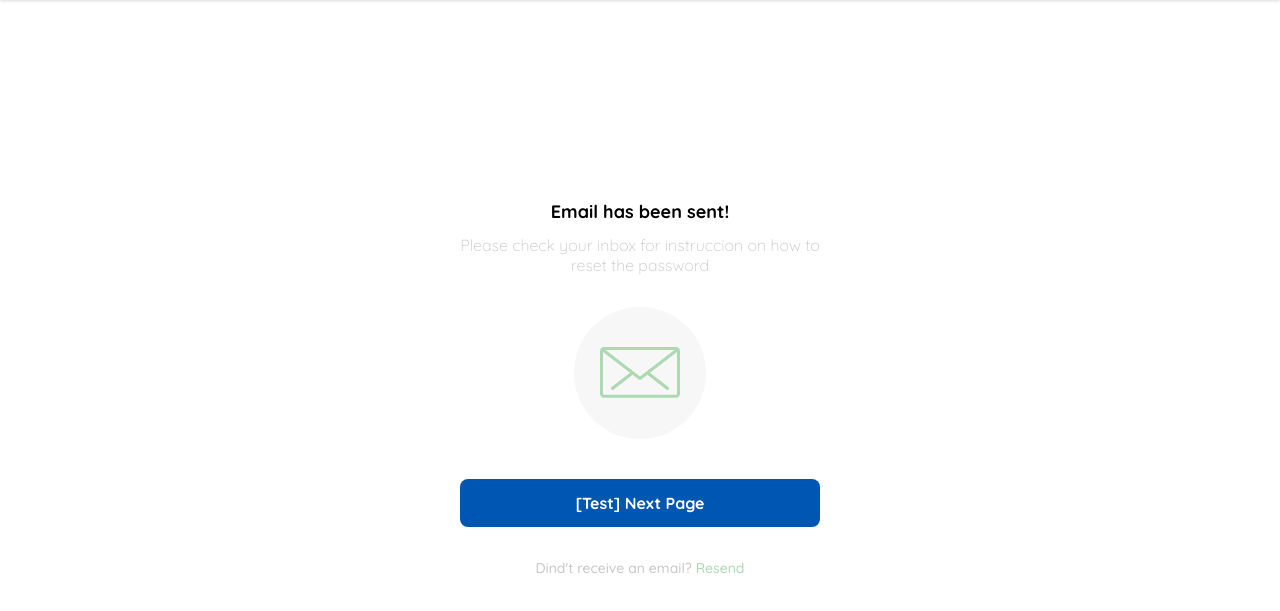
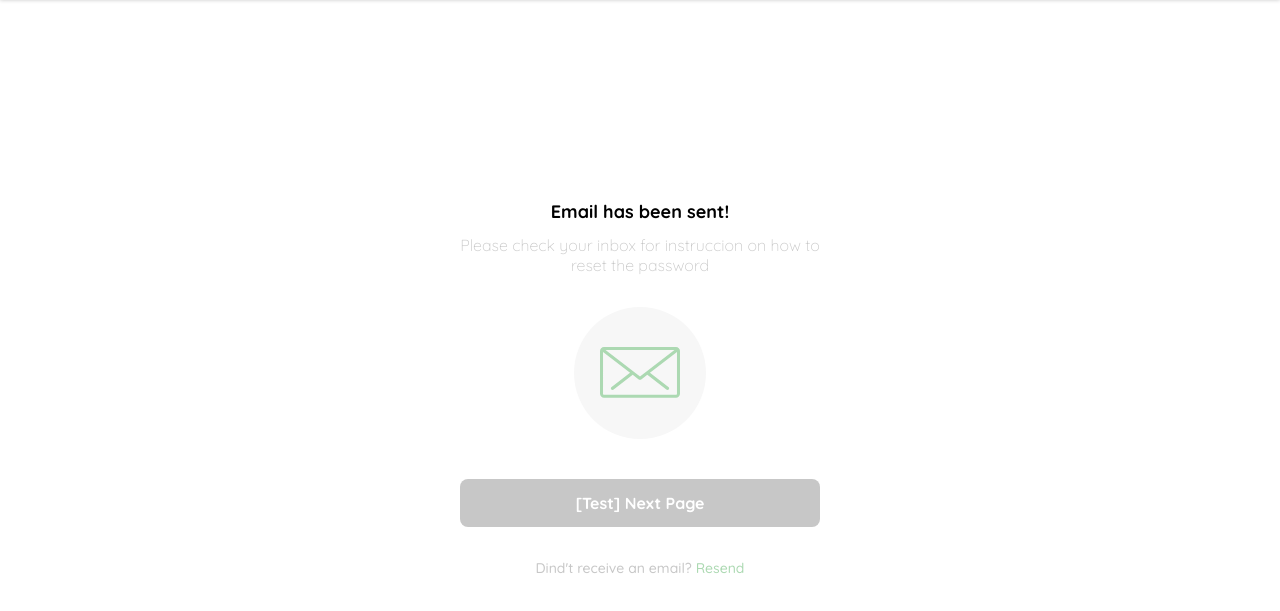
Before and after one commit to JsNcAr/StorePageTest, a plain HTML site: page email.html in a window 1280 px wide. In both pictures the pointer is over the link 640 px from the left and 565 px from the top of the page. Shown: the part 63-674 px from the top of the page. Drawn offline with Linux system fonts and the light colour scheme.

Commit message:
Changed button colors and fixed bad redirection

```diff
--- a/email.html
+++ b/email.html
@@ -112,9 +112,7 @@
         }
 
         a.primary-button:hover {
-            background-color: #0056b3;
-            /* Adjust hover background color if needed */
-            /* You can adjust the hover styles as needed */
+            background-color: var(--very-light-pink);
         }
 
         @media (max-width: 720px) {
@@ -247,7 +245,7 @@
                 <img src="./Icons/email.svg" alt="email" class="email">
             </div>
 
-            <a class="primary-button login-button" href="/create-account.html">
+            <a class="primary-button login-button" href="./create-account.html">
                 [Test] Next Page
             </a>
 
```
Also changed, not shown: create-account.html (+1 -3 lines).
